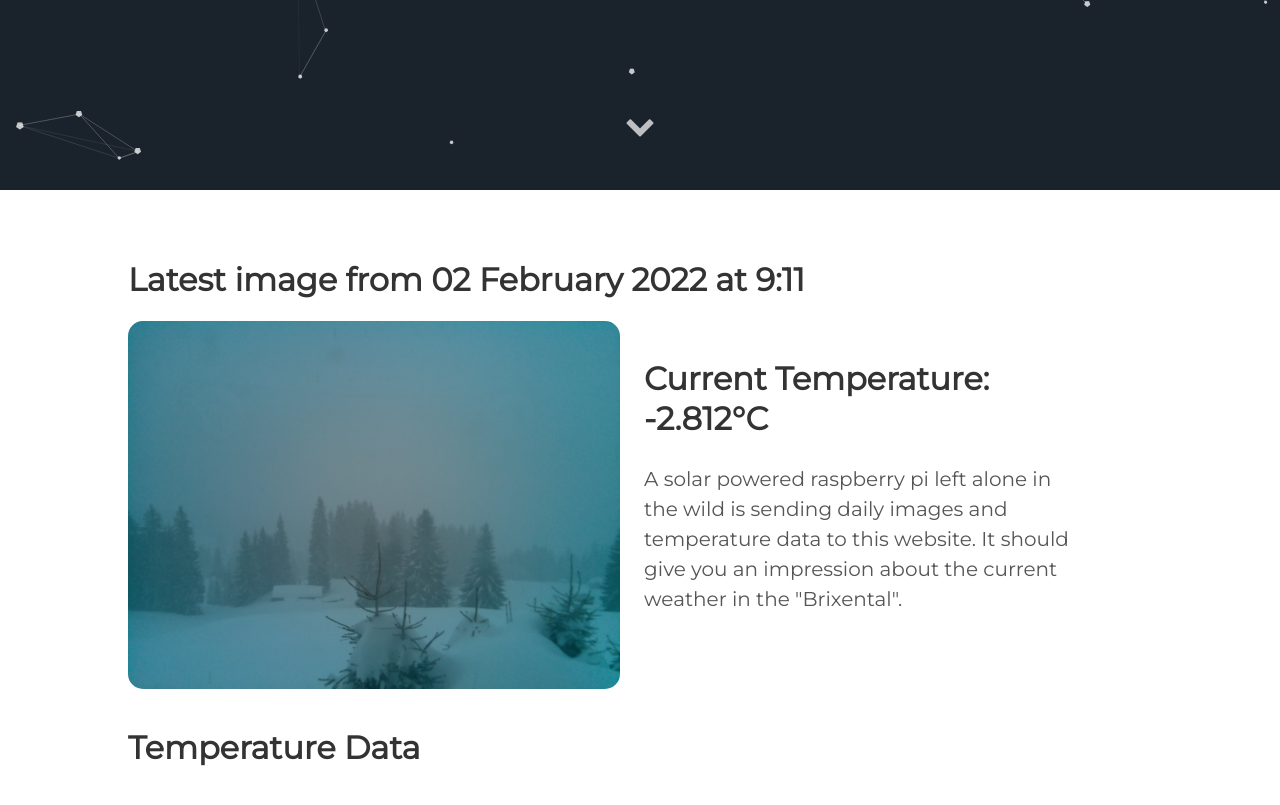
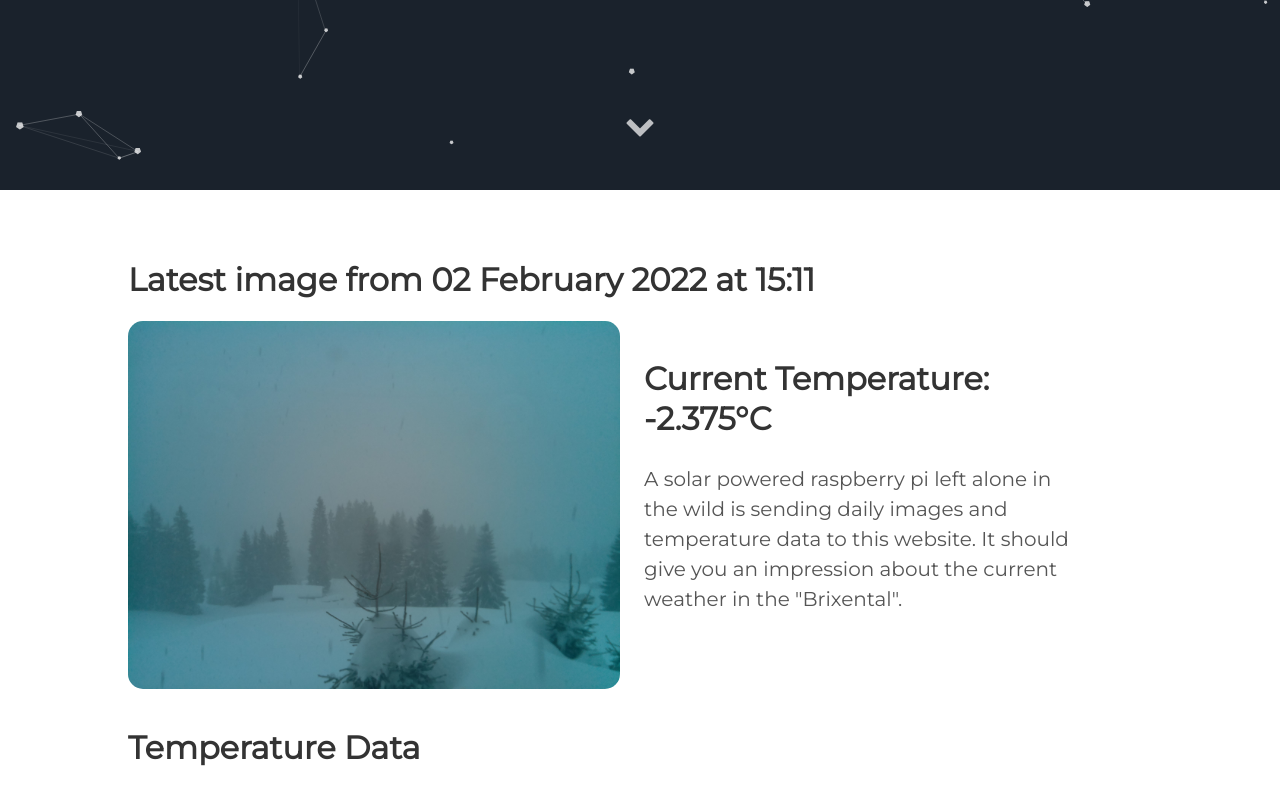
Before and after one commit to vektorious/vektorious.github.io, a Jekyll site: the page built from resources/huette.md, in a window 1280 px wide and 900 px high, scrolled down 710 px. Shown: the top 805 px of the window. Built offline with Jekyll 4.4.1, drawn with Linux system fonts in a browser that asks for light colours.

Commit message:
I'm a bot beep boop

```diff
--- a/resources/huette.md
+++ b/resources/huette.md
@@ -6,13 +6,13 @@
 description: 'Live image from the Austrian alps'
 twitter_text: ' '
 ---
-## Latest image from 02 February 2022 at  9:11
+## Latest image from 02 February 2022 at 15:11
 <div class="huette">
   <div class="huette-image">
     <img src="{{ "/assets/img/huette.jpg" | prepend: site.baseurl }}">
   </div>
   <div class="huette-text">
-        <h2>Current Temperature: -2.812°C</h2>
+        <h2>Current Temperature: -2.375°C</h2>
         <p>A solar powered raspberry pi left alone in the wild is sending daily images and temperature data to this website. It should give you an impression about the current weather in the "Brixental".</p>
 
   </div>
```
Also changed, not shown: rpi-script/2022-02-02_150941.txt (renamed from rpi-script/2022-02-02_090941.txt, +5 -5 lines), rpi-script/huette.md (+2 -2 lines), assets/img/huette.jpg, assets/img/temp_plot.png, rpi-script/temp_plot.png, 1 other file.
